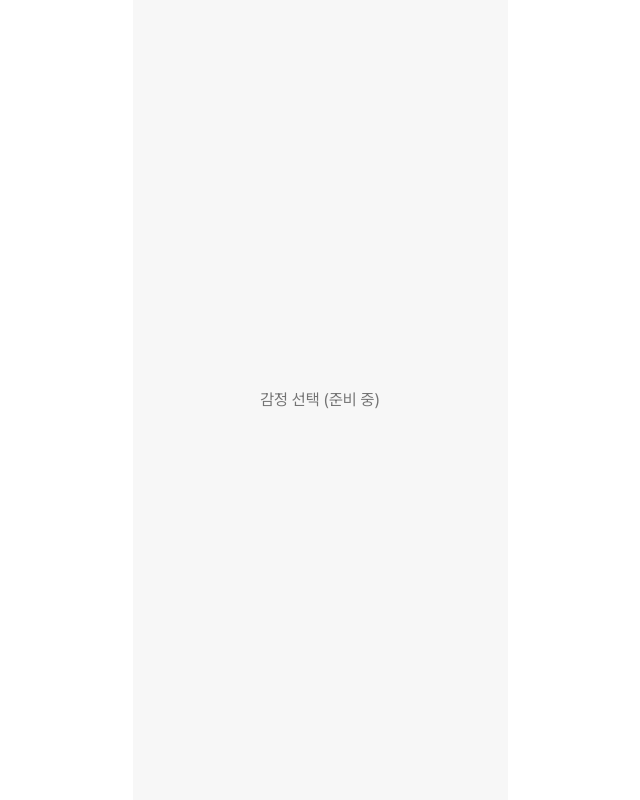
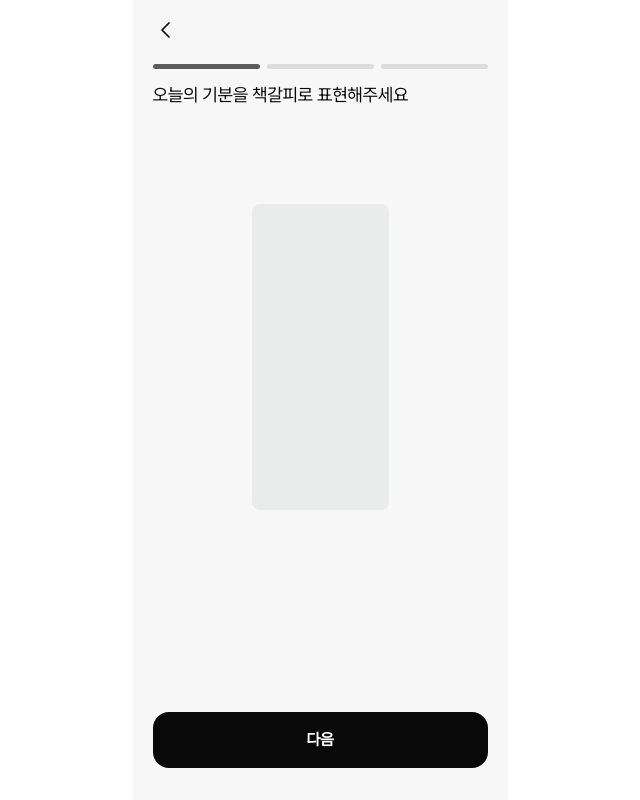
Before and after one commit to depromeet/18th-team1-fe-2, a Next.js app: page /diary/emotion in a window 1280 px wide. Shown: the whole page, without its empty margins (320-960 px from the left). Built offline with nearby package versions, Linux system fonts and the light colour scheme.

Commit message:
feat: diary-emotion 위젯 구현 (step 플로우, 상황·문장 유형 선택) (#18)

```diff
--- a/src/app/diary/emotion/page.tsx
+++ b/src/app/diary/emotion/page.tsx
@@ -1,9 +1,11 @@
-const EmotionPage = (): React.ReactElement => {
-  return (
-    <div className="flex min-h-dvh items-center justify-center">
-      <p className="text-muted-foreground">감정 선택 (준비 중)</p>
-    </div>
-  );
-};
+import { Suspense } from "react";
+
+import { EmotionStepView } from "@/widgets/diary-emotion";
+
+const EmotionPage = (): React.ReactElement => (
+  <Suspense>
+    <EmotionStepView />
+  </Suspense>
+);
 
 export default EmotionPage;
--- a/src/mock.ts
+++ b/src/mock.ts
@@ -45,3 +45,28 @@ export const MOCK_DIARIES: Diary[] = [
   { day: 2, sentence: "봄은 기억하지 못하는 사이에 온다", temperature: 74, dotColor: "#30d158" },
   { day: 1, sentence: "모든 사람은 자신만의 속도가 있다", temperature: 70, dotColor: "#34c759" },
 ];
+
+export const MOCK_SITUATIONS = [
+  { id: "1", label: "지쳐있는 순간" },
+  { id: "2", label: "아무것도 하기 싫은 순간" },
+  { id: "3", label: "위로가 필요한 순간" },
+  { id: "4", label: "설레는 순간" },
+  { id: "5", label: "슬픈 순간" },
+  { id: "6", label: "행복한 순간" },
+  { id: "7", label: "외로운 순간" },
+  { id: "8", label: "화가 나는 순간" },
+  { id: "9", label: "불안한 순간" },
+  { id: "10", label: "감사한 순간" },
+  { id: "11", label: "그리운 순간" },
+  { id: "12", label: "두려운 순간" },
+  { id: "13", label: "평온한 순간" },
+  { id: "14", label: "설렘이 필요한 순간" },
+  { id: "15", label: "용기가 필요한 순간" },
+  { id: "16", label: "쉬고 싶은 순간" },
+];
+
+export const MOCK_SENTENCE_TYPES = [
+  { id: "1", label: "위로가 되는 문장" },
+  { id: "2", label: "공감해주는 문장" },
+  { id: "3", label: "영감을 주는 문장" },
+];
--- /dev/null
+++ b/src/widgets/diary-emotion/index.ts
@@ -0,0 +1 @@
+export { EmotionStepView } from "./ui/EmotionStepView";
--- /dev/null
+++ b/src/widgets/diary-emotion/model/useEmotionStep.ts
@@ -0,0 +1,64 @@
+"use client";
+
+import { useRouter, useSearchParams } from "next/navigation";
+import { useState } from "react";
+
+const TOTAL_STEPS = 3;
+
+interface UseEmotionStepReturn {
+  currentStep: number;
+  totalSteps: number;
+  isLoading: boolean;
+  isNextDisabled: boolean;
+  handleBack: () => void;
+  handleNext: () => void;
+  handleSituationChange: (ids: string[]) => void;
+  handleSentenceTypeChange: (ids: string[]) => void;
+}
+
+export const useEmotionStep = (): UseEmotionStepReturn => {
+  const router = useRouter();
+  const searchParams = useSearchParams();
+  const currentStep = Number(searchParams.get("step") ?? "1");
+
+  const [selectedSituationIds, setSelectedSituationIds] = useState<string[]>([]);
+  const [selectedSentenceTypeId, setSelectedSentenceTypeId] = useState<string | null>(null);
+  const [isLoading, setIsLoading] = useState(false);
+
+  const isNextDisabled =
+    (currentStep === 2 && selectedSituationIds.length === 0) ||
+    (currentStep === 3 && selectedSentenceTypeId === null);
+
+  const handleBack = (): void => {
+    if (currentStep === 1) router.back();
+    else router.push(`/diary/emotion?step=${currentStep - 1}`);
+  };
+
+  const handleNext = (): void => {
+    if (currentStep < TOTAL_STEPS) {
+      router.push(`/diary/emotion?step=${currentStep + 1}`);
+      return;
+    }
+    setIsLoading(true);
+    // TODO: API 호출 후 router.push("/diary/sentence")
+  };
+
+  const handleSituationChange = (ids: string[]): void => {
+    setSelectedSituationIds(ids);
+  };
+
+  const handleSentenceTypeChange = (ids: string[]): void => {
+    setSelectedSentenceTypeId(ids[0] ?? null);
+  };
+
+  return {
+    currentStep,
+    totalSteps: TOTAL_STEPS,
+    isLoading,
+    isNextDisabled,
+    handleBack,
+    handleNext,
+    handleSituationChange,
+    handleSentenceTypeChange,
+  };
+};
--- /dev/null
+++ b/src/widgets/diary-emotion/ui/EmotionStepView.tsx
@@ -0,0 +1,51 @@
+"use client";
+
+import { Header } from "@/widgets/header";
+
+import { useEmotionStep } from "../model/useEmotionStep";
+import { LoadingView } from "./LoadingView";
+import { SentenceTypeStep } from "./SentenceTypeStep";
+import { SituationStep } from "./SituationStep";
+import { StepProgressBar } from "./StepProgressBar";
+import { TemperatureStep } from "./TemperatureStep";
+
+export const EmotionStepView = (): React.ReactElement => {
+  const {
+    currentStep,
+    totalSteps,
+    isLoading,
+    isNextDisabled,
+    handleBack,
+    handleNext,
+    handleSituationChange,
+    handleSentenceTypeChange,
+  } = useEmotionStep();
+
+  if (isLoading) return <LoadingView />;
+
+  return (
+    <div className="flex h-full flex-col gap-1 bg-muted">
+      <Header onBack={handleBack} />
+      <StepProgressBar currentStep={currentStep} totalSteps={totalSteps} />
+      <div className="flex-1 px-5 pt-2">
+        {currentStep === 1 && <TemperatureStep />}
+        {currentStep === 2 && <SituationStep onSelectionChange={handleSituationChange} />}
+        {currentStep === 3 && <SentenceTypeStep onSelectionChange={handleSentenceTypeChange} />}
+      </div>
+      <div className="px-5 pb-8 pt-4">
+        <button
+          type="button"
+          onClick={handleNext}
+          disabled={isNextDisabled}
+          className={`subhead6 h-14 w-full rounded-2xl ${
+            isNextDisabled
+              ? "cursor-not-allowed bg-gray-100 text-gray-300"
+              : "bg-gray-700 text-gray-0"
+          }`}
+        >
+          {currentStep === totalSteps ? "오늘의 문장 추천 받기" : "다음"}
+        </button>
+      </div>
+    </div>
+  );
+};
--- /dev/null
+++ b/src/widgets/diary-emotion/ui/LoadingView.tsx
@@ -0,0 +1,6 @@
+export const LoadingView = (): React.ReactElement => (
+  <div className="flex h-full flex-col items-center justify-center gap-6 bg-muted">
+    <div className="size-31.5 rounded-3xl bg-gray-200" />
+    <p className="subhead3 text-foreground">오늘의 문장 추천 중..</p>
+  </div>
+);
--- /dev/null
+++ b/src/widgets/diary-emotion/ui/SentenceTypeStep.tsx
@@ -0,0 +1,17 @@
+import { MOCK_SENTENCE_TYPES } from "@/mock";
+
+import { TagList } from "./TagList";
+
+interface SentenceTypeStepProps {
+  onSelectionChange: (ids: string[]) => void;
+}
+
+export const SentenceTypeStep = ({
+  onSelectionChange,
+}: SentenceTypeStepProps): React.ReactElement => (
+  <div className="flex flex-col gap-4">
+    <div className="h-14 w-full rounded-xl bg-gray-100" />
+    <p className="body1 pt-2.5 text-foreground">오늘 어떤 문장이 필요하세요?</p>
+    <TagList items={MOCK_SENTENCE_TYPES} onSelectionChange={onSelectionChange} />
+  </div>
+);
--- /dev/null
+++ b/src/widgets/diary-emotion/ui/SituationStep.tsx
@@ -0,0 +1,15 @@
+import { MOCK_SITUATIONS } from "@/mock";
+
+import { TagList } from "./TagList";
+
+interface SituationStepProps {
+  onSelectionChange: (ids: string[]) => void;
+}
+
+export const SituationStep = ({ onSelectionChange }: SituationStepProps): React.ReactElement => (
+  <div className="flex flex-col gap-4">
+    <div className="h-14 w-full rounded-xl bg-gray-100" />
+    <p className="body1 pt-2.5 text-foreground">지금 어떤 상황이신가요?</p>
+    <TagList items={MOCK_SITUATIONS} multiSelect onSelectionChange={onSelectionChange} />
+  </div>
+);
--- /dev/null
+++ b/src/widgets/diary-emotion/ui/StepProgressBar.tsx
@@ -0,0 +1,22 @@
+interface StepProgressBarProps {
+  currentStep: number;
+  totalSteps: number;
+}
+
+export const StepProgressBar = ({
+  currentStep,
+  totalSteps,
+}: StepProgressBarProps): React.ReactElement => {
+  const steps = Array.from({ length: totalSteps }, (_, i) => i + 1);
+
+  return (
+    <div className="flex gap-1.75 px-5">
+      {steps.map((step) => (
+        <div
+          key={step}
+          className={`h-1.25 flex-1 rounded-[99px] ${step <= currentStep ? "bg-gray-500" : "bg-gray-200"}`}
+        />
+      ))}
+    </div>
+  );
+};
--- /dev/null
+++ b/src/widgets/diary-emotion/ui/TagChip.tsx
@@ -0,0 +1,17 @@
+interface TagChipProps {
+  label: string;
+  isSelected: boolean;
+  onClick: () => void;
+}
+
+export const TagChip = ({ label, isSelected, onClick }: TagChipProps): React.ReactElement => (
+  <button
+    type="button"
+    onClick={onClick}
+    className={`body1 cursor-pointer rounded-full px-3 py-2 ${
+      isSelected ? "bg-gray-700 text-gray-0" : "bg-background text-gray-500"
+    }`}
+  >
+    {label}
+  </button>
+);
--- /dev/null
+++ b/src/widgets/diary-emotion/ui/TagList.tsx
@@ -0,0 +1,47 @@
+"use client";
+
+import { useState } from "react";
+
+import { TagChip } from "./TagChip";
+
+interface TagItem {
+  id: string;
+  label: string;
+}
+
+interface TagListProps {
+  items: TagItem[];
+  multiSelect?: boolean;
+  onSelectionChange: (ids: string[]) => void;
+}
+
+export const TagList = ({
+  items,
+  multiSelect = false,
+  onSelectionChange,
+}: TagListProps): React.ReactElement => {
+  const [selectedIds, setSelectedIds] = useState<string[]>([]);
+
+  const handleSelect = (id: string): void => {
+    const next = multiSelect
+      ? selectedIds.includes(id)
+        ? selectedIds.filter((s) => s !== id)
+        : [...selectedIds, id]
+      : [id];
+    setSelectedIds(next);
+    onSelectionChange(next);
+  };
+
+  return (
+    <div className="flex flex-wrap gap-x-2.5 gap-y-3.5">
+      {items.map((item) => (
+        <TagChip
+          key={item.id}
+          label={item.label}
+          isSelected={selectedIds.includes(item.id)}
+          onClick={() => handleSelect(item.id)}
+        />
+      ))}
+    </div>
+  );
+};
--- /dev/null
+++ b/src/widgets/diary-emotion/ui/TemperatureStep.tsx
@@ -0,0 +1,8 @@
+export const TemperatureStep = (): React.ReactElement => (
+  <div className="flex flex-col">
+    <p className="subhead2 text-foreground">오늘의 기분을 책갈피로 표현해주세요</p>
+    <div className="mt-24 flex justify-center">
+      <div className="h-76.5 w-34.25 rounded-md bg-gray-100" />
+    </div>
+  </div>
+);
```
